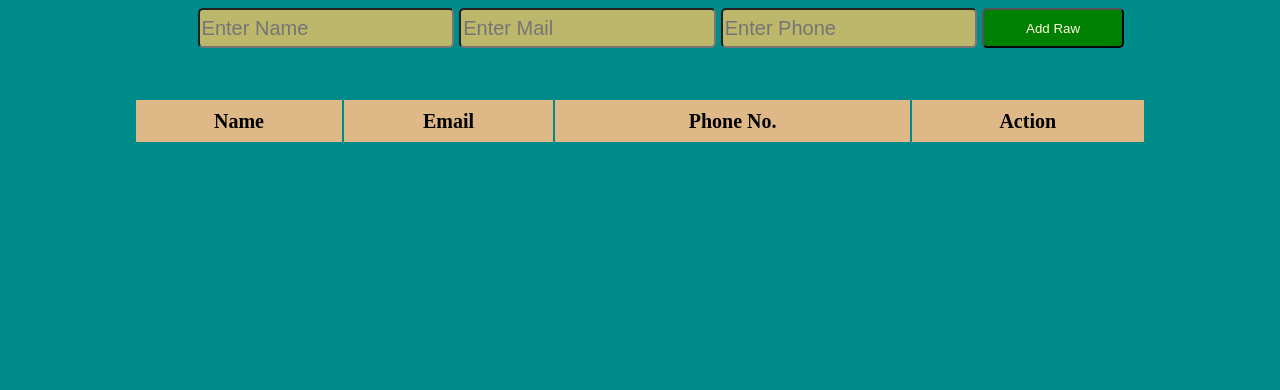
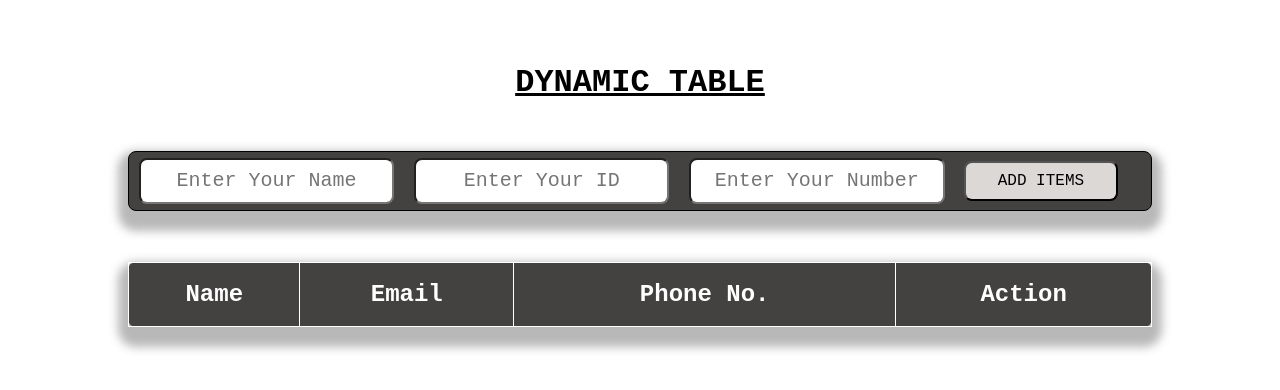
Before and after one commit to vishu118/Dynamictable, a plain HTML site: page index.html in a window 1280 px wide. Drawn offline with Linux system fonts and the light colour scheme.

Commit message:
Add files via upload

```diff
--- a/app.js
+++ b/app.js
@@ -1,20 +1,22 @@
 
-var tbodyelm=document.getElementById('tablebody');
-    var name1=document.getElementById("name1");
-    var email=document.getElementById("email");
-    var phone=document.getElementById("phone");
+    const tablebody=document.getElementById('tablebody');
+    const Name = document.getElementById("name");
+    const email=document.getElementById("email");
+    const number=document.getElementById("number");
+    const btn = document.getElementById('add');
 
-    function fun()
-    {
-        if(phone.value == "" || name1.value == "" || email.value == ""){
-            alert('hi');
+
+
+btn.onclick = ()=>{
+        if(number.value == "" || Name.value == "" || email.value == ""){
+            alert('Enter some data');
             return;
           }
 
-    tbodyelm.innerHTML+=`<tr>
-         <td>${name1.value}</td>
+    tablebody.innerHTML+=`<tr>
+         <td>${Name.value}</td>
         <td>${email.value}</td>
-        <td>${phone.value}</td>
+        <td>${number.value}</td>
 
        <td class="remove"><button>Remove</button></td>
        </tr>
@@ -23,14 +25,18 @@ var tbodyelm=document.getElementById('tablebody');
 
     var row = document.querySelectorAll(".remove");
         for(var i=0; i<row.length; i++){
+
             row[i].onclick = function(){
                 this.parentNode.remove();
+
             }
+
         }
 
-  name1.value="";
+
+  Name.value="";
   email.value="";
-  phone.value="";
+  number.value="";
 
 
 }
--- a/index.html
+++ b/index.html
@@ -11,14 +11,22 @@
     <link rel="stylesheet" href="style.css">
 </head>
 <body>
+    <h1>DYNAMIC TABLE</h1>
     <div id="container">
-    <input id="name1" type="text"placeholder="Enter Name">
-    <input id="email" type="email"placeholder="Enter Mail">
-    <input id="phone" type="number"placeholder="Enter Phone">
-    <button id="add" onclick="fun()">Add Raw</button>
+    <table>
+
+    <input id="name" type="text"placeholder="Enter Your Name">
+
+    <input id="email" type="email"placeholder="Enter Your ID">
+
+    <input id="number" type="text"placeholder="Enter Your Number">
+
+    <button id="add">ADD ITEMS</button>
+
+    </table>
 
 </div>
-<div id="container2">
+<div id="ListToAdd">
     <table>
         <tr>
             <th>Name</th>
@@ -27,21 +35,8 @@
             <th>Action</th>
         </tr>
         <tbody id="tablebody">
-        <tr>
-            <!-- <td>santosh</td>
-            <td>santsoh@gmail.com</td>
-            <td>982862868</td>
-            <td><button>Remove</button></td> -->
-        </tr>
-        <tr>
-
-            <!-- <td>santosh</td>
-            <td>santsoh@gmail.com</td>
-            <td>982862868</td>
-            <td><button>Remove</button></td> -->
-        </tr>
-
-    </tbody>
+             <!-- ADDED LIST TO BE ADDED HERE -->
+        </tbody>
 
 
     </table>
--- a/style.css
+++ b/style.css
@@ -1,52 +1,95 @@
-
+*{
+    margin: 0;
+    padding: 0;
+    box-sizing: border-box;
+}
 
 body{
-    background-color: darkcyan;
+    width: 80%;
+    margin: 5% auto;
+    font-family: 'Courier New', Courier, monospace;
 }
+
 #container{
-    width:70%;
-    display: grid;
-    grid-template-columns: 29% 29% 29% 16%;
-    column-gap:5px;
-    margin-left: 15%;
-
-    height:40px;
-}
-input{
-    background-color:darkkhaki;
-    border-radius: 5px;
-    font-size: 20px;
-    color: white;
-}
-button{
-    background-color:red;
-    color: cornsilk;
-    border-radius: 5px;
-}
-#container2{
-    width:80%;
-    margin-top: 50px;
-    margin-left:10%;
+  width: 100%;
+  height: 60px;
+  background-color:rgb(67, 66, 65);
+  border: 1px solid;
+  text-align: center;
+  justify-content: space-around;
+  align-items: center;
+  display: flex;
+  border-radius: 8px;
+  box-shadow: 0 10px 10px 10px rgba(85, 83, 83, 0.417)
 
 }
- table{
-    width:100%;
+
+#container input{
+    width:25%;
+    height: 80%;
+    text-align: center;
+    font-size: 20px;
+    border-radius: 8px;
+    font-family: monospace;
 
 
 }
-table td{
-    text-align: center;
-    background-color: rgb(193, 181, 181);
-    height: 30px;
-    color:white;
-    font-size: 20px;
-}
-th{
-    font-size: 20px;
-    background-color: burlywood;
-    height: 40px;
+
+#add{
+    width: 15%;
+    height:70% ;
+    border-radius: 8px;
+    background-color: rgb(220, 216, 213);
+    font-family: monospace;
+    font-size: large;
 
 }
-#add{
-    background-color: green;
+
+#add:hover{
+    background-color: azure;
 }
+
+#ListToAdd table ,th ,td{
+border: 1px solid;
+border-radius: 8px;
+
+}
+#ListToAdd table{
+    width: 100%;
+    margin-top: 5%;
+    border-collapse: collapse;
+    text-align: center;
+    font-size: x-large;
+    background-color:rgb(67, 66, 65) ;
+    box-shadow: 0 10px 10px 10px rgba(85, 83, 83, 0.417)  ;
+    color: white;
+
+}
+
+table tr{
+    height: 4rem;
+}
+
+#tablebody td{
+    height: 2rem;
+    background-color: rgb(101, 100, 99) ;
+}
+
+.remove button{
+    width: 80%;
+    height:2rem ;
+    border-radius: 8px;
+    background-color: rgb(220, 216, 213);
+    font-family: monospace;
+    font-size: large;
+}
+
+.remove button:hover{
+    background-color: azure;
+}
+
+h1{
+margin-bottom: 50px;
+text-align: center;
+text-decoration: underline;
+}
```
